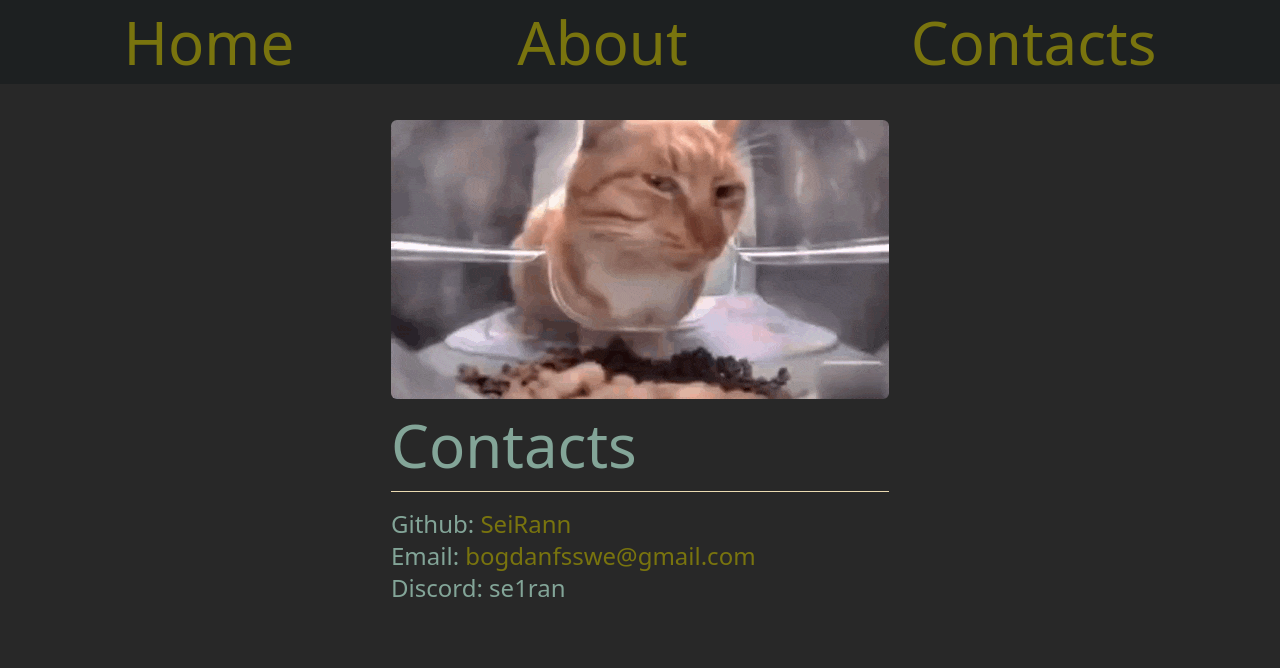
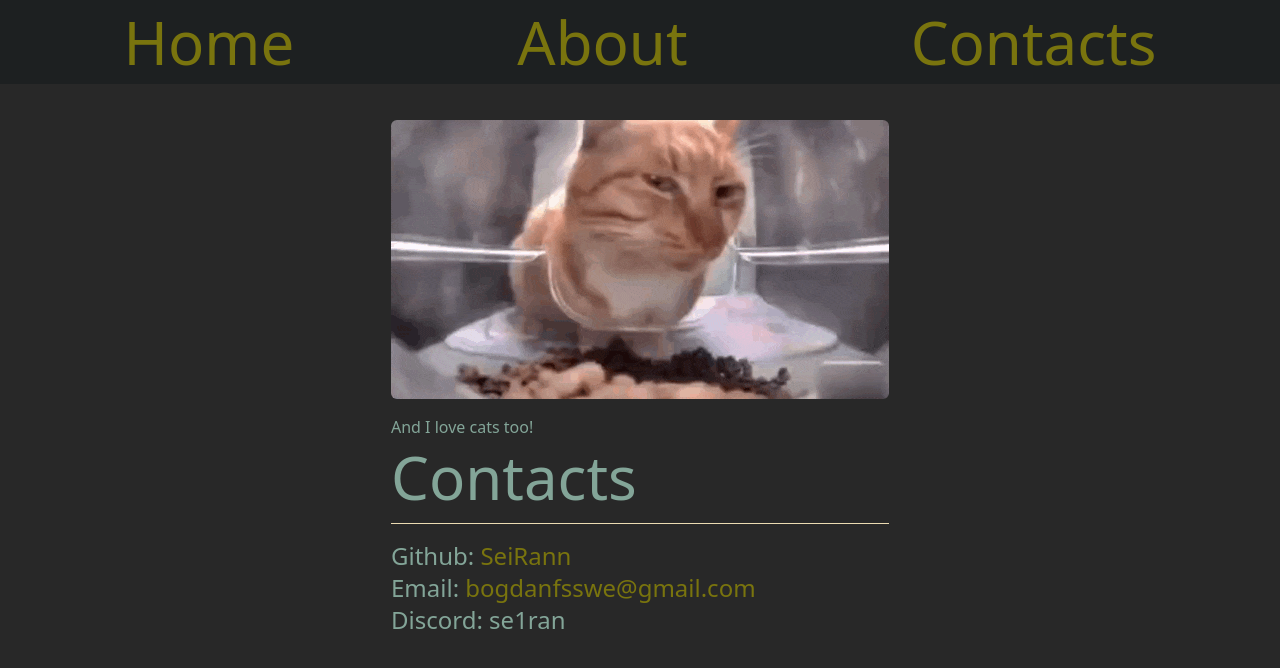
Before and after one commit to SeiRann/mdx-blog, a Next.js app: page /contacts in a window 1280 px wide. Shown: the top 668 px of the page. Built offline with nearby package versions, Linux system fonts and the light colour scheme.

Commit message:
added important text
Signed-off-by: SeiRan <bo646ru@gmail.com>

```diff
--- a/app/contacts/page.mdx
+++ b/app/contacts/page.mdx
@@ -1,4 +1,5 @@
 ![Capybara walking](./skeptical-cat.gif "capybara walking")
+And I love cats too!
 
 # Contacts
 
```
